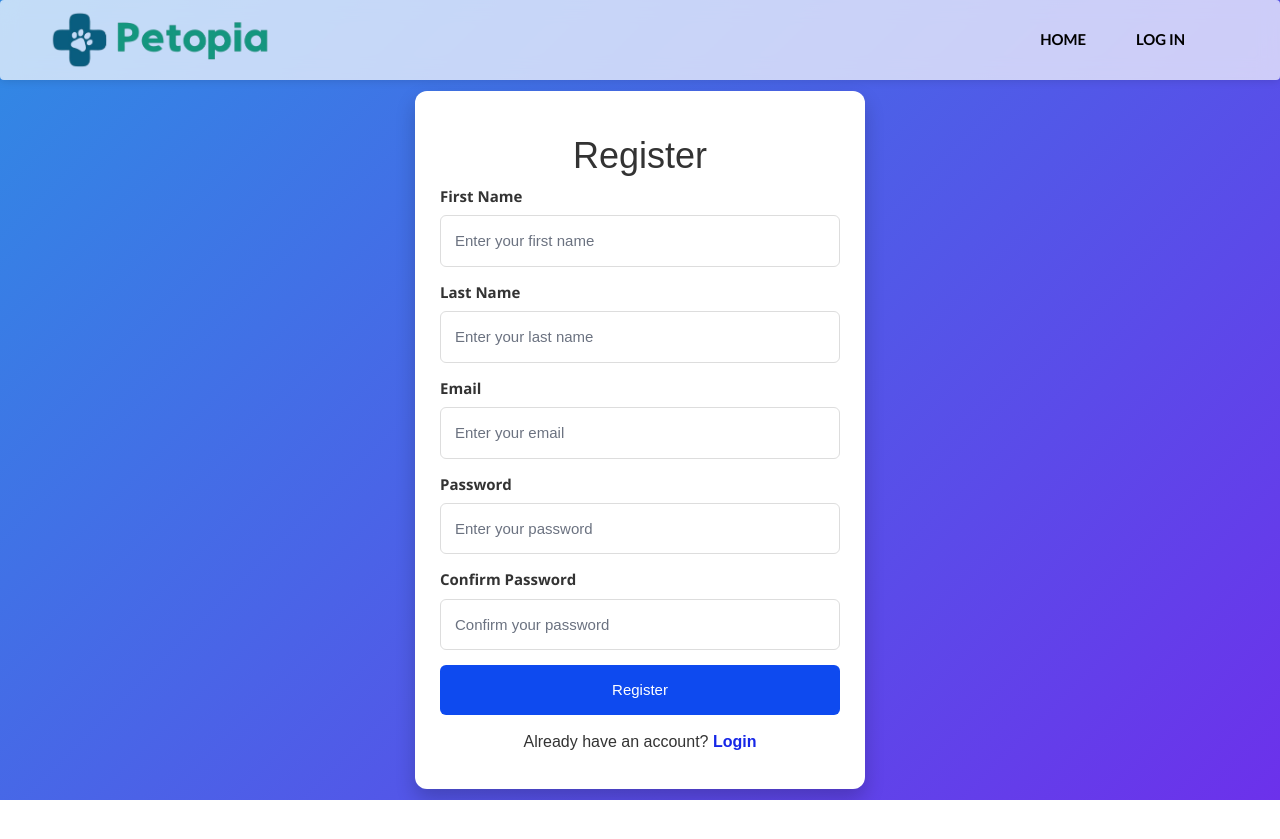
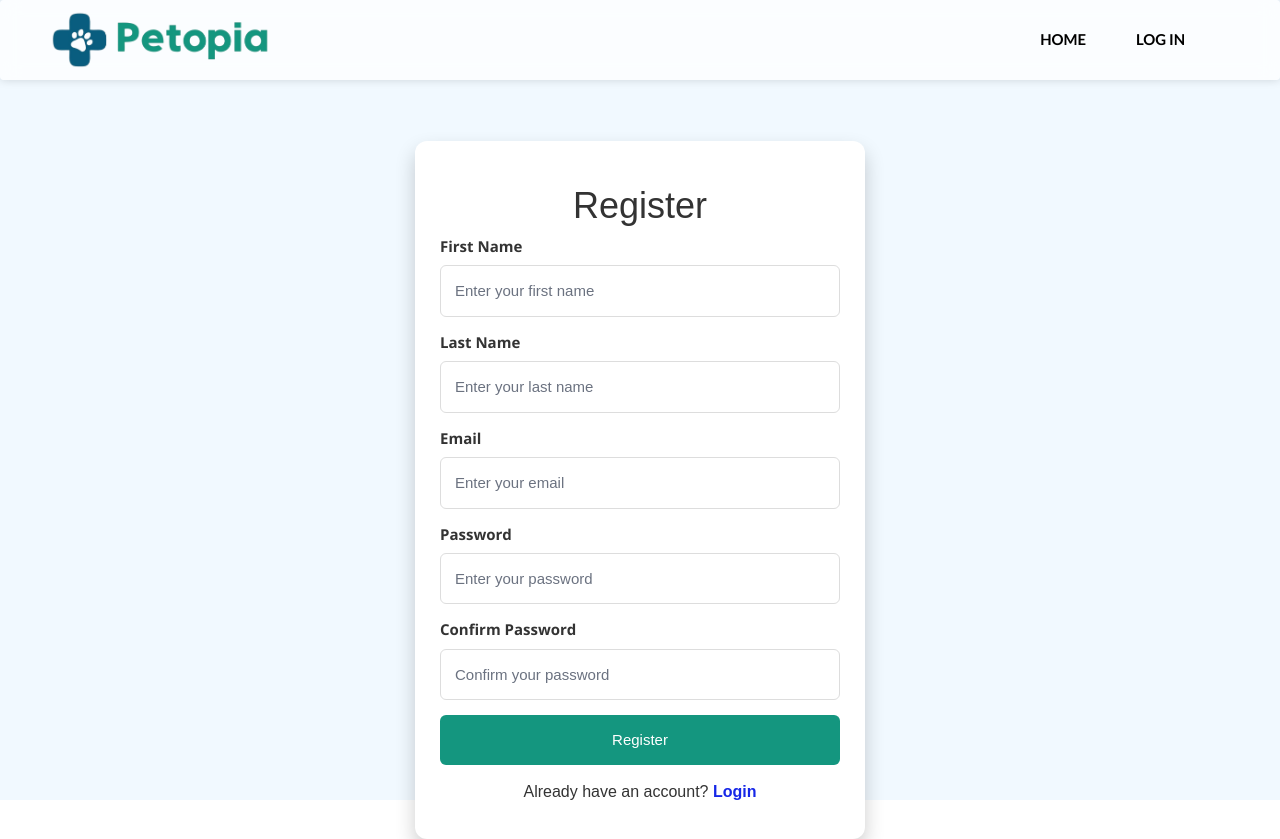
Before and after one commit to bjeta02/Petopia, a React (Create React App) app: page /register in a window 1280 px wide. Before the commit the page ends 800 px from the top, so only its background shows below. Built offline with nearby package versions, Linux system fonts and the light colour scheme; what smooth-scroll would draw is missing.

Commit message:
Update .gitignore to exclude node_modules, .vscode, and amii-admin-v4
Former-commit-id: bc302ff11f3fca1cf850840e587b797bc7e7481e

```diff
--- a/src/components/css/login.css
+++ b/src/components/css/login.css
@@ -4,7 +4,7 @@
   justify-content: center;
   align-items: center;
   height: 100vh;
-  background: linear-gradient(135deg, #308ae4, #6c31eb);
+  background: #f1f9ff;
   padding: 20px;
   padding-top: 100px;
 }
@@ -59,7 +59,7 @@
 .login-button {
   width: 100%;
   padding: 14px;
-  background: #0e4aef;
+  background: #14967f;
   color: white;
   border: none;
   border-radius: 6px;
@@ -69,7 +69,7 @@
 }
 
 .login-button:hover {
-  background: #4834d4;
+  background: #00b08f;
   transform: scale(1.05);
 }
 
--- /dev/null
+++ b/src/components/css/register.css
@@ -0,0 +1,110 @@
+/* register.css */
+
+/* Center the register container */
+.register-center-container {
+    display: flex;
+    justify-content: center;
+    align-items: center;
+    height: 100%;
+    background: #f1f9ff;
+    padding: 20px;
+    padding-top: 100px;
+  }
+
+  /* Stylish register box */
+  .register-container-box {
+    background: white;
+    padding: 2.5rem;
+    border-radius: 12px;
+    margin-top: 100px;
+    box-shadow: 0 10px 20px rgba(0, 0, 0, 0.2);
+    width: 100%;
+    max-width: 450px; /* Slightly wider container */
+    text-align: center;
+    transition: transform 0.3s ease;
+  }
+
+  .register-container-box:hover {
+    transform: translateY(-5px);
+  }
+
+  /* Wider input fields */
+  .register-input-group {
+    margin-bottom: 1.5rem;
+    text-align: left;
+    width: 100%;
+  }
+
+  .register-input-group label {
+    display: block;
+    margin-bottom: 8px;
+    font-weight: bold;
+    color: #333;
+    font-size: 1.5rem;
+  }
+
+  .register-input-group input {
+    width: 100%; /* Ensures input takes full width */
+    height: 50px;
+    padding: 14px;
+    border: 1px solid #ddd;
+    border-radius: 6px;
+    font-size: 1.5rem;
+    transition: border 0.3s ease, box-shadow 0.3s ease;
+  }
+
+  .register-input-group input:focus {
+    border-color: #14967f;
+    outline: none;
+    box-shadow: 0 0 6px rgba(108, 92, 231, 0.5);
+  }
+
+  /* Register button */
+  .register-button {
+    width: 100%;
+    padding: 14px;
+    background: #14967f;
+    color: white;
+    border: none;
+    border-radius: 6px;
+    font-size: 1.5rem;
+    cursor: pointer;
+    transition: background 0.3s ease, transform 0.2s ease;
+  }
+
+  .register-button:hover {
+    background: #00b08f;
+    transform: scale(1.05);
+  }
+
+  /* Register link */
+  .register-link {
+    margin-top: 1rem;
+  }
+
+  .register-link p {
+    color: #333333;
+  }
+
+  .register-link a {
+    color: #1627e7;
+    text-decoration: none;
+    font-weight: bold;
+    transition: color 0.3s ease;
+  }
+
+  .register-link a:hover {
+    color: #4834d4;
+    text-decoration: underline;
+  }
+
+  .error-message {
+    color: red;
+    font-weight: bold;
+    text-align: center;
+    background: #ffdddd;
+    border: 1px solid red;
+    padding: 10px;
+    margin-bottom: 15px;
+    border-radius: 5px;
+  }
--- a/src/components/register.jsx
+++ b/src/components/register.jsx
@@ -1,7 +1,7 @@
 import React, { useState, useEffect } from "react";
 import { useLocation, useNavigate } from "react-router-dom";
 import axios from "axios";
-import "../components/css/login.css";
+import "../components/css/register.css";
 
 const Register = () => {
   const location = useLocation();
@@ -52,8 +52,8 @@ const Register = () => {
 
 
   return (
-    <div className="center-container">
-      <div className="container-box">
+    <div className="register-center-container">
+      <div className="register-container-box">
         <h1>Register</h1>
         <form onSubmit={handleSubmit}>
           <div className="input-group">
```
Also changed, not shown: 1 other file (tests, documents, lock files or other folders).
